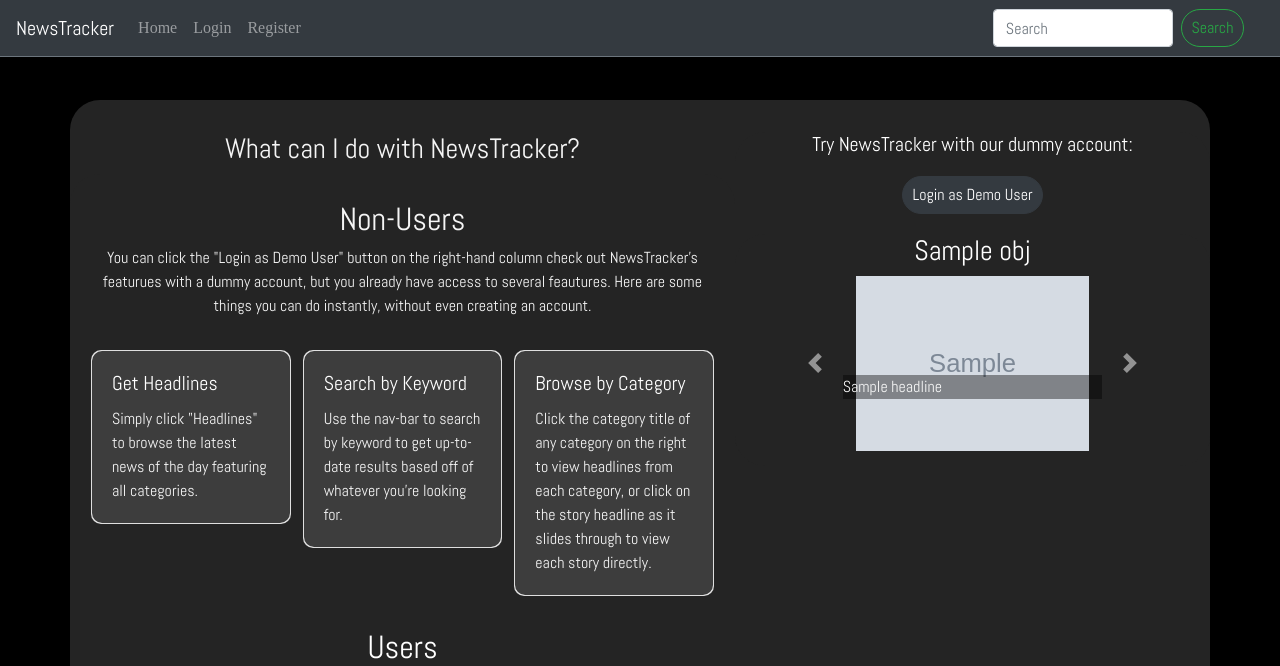
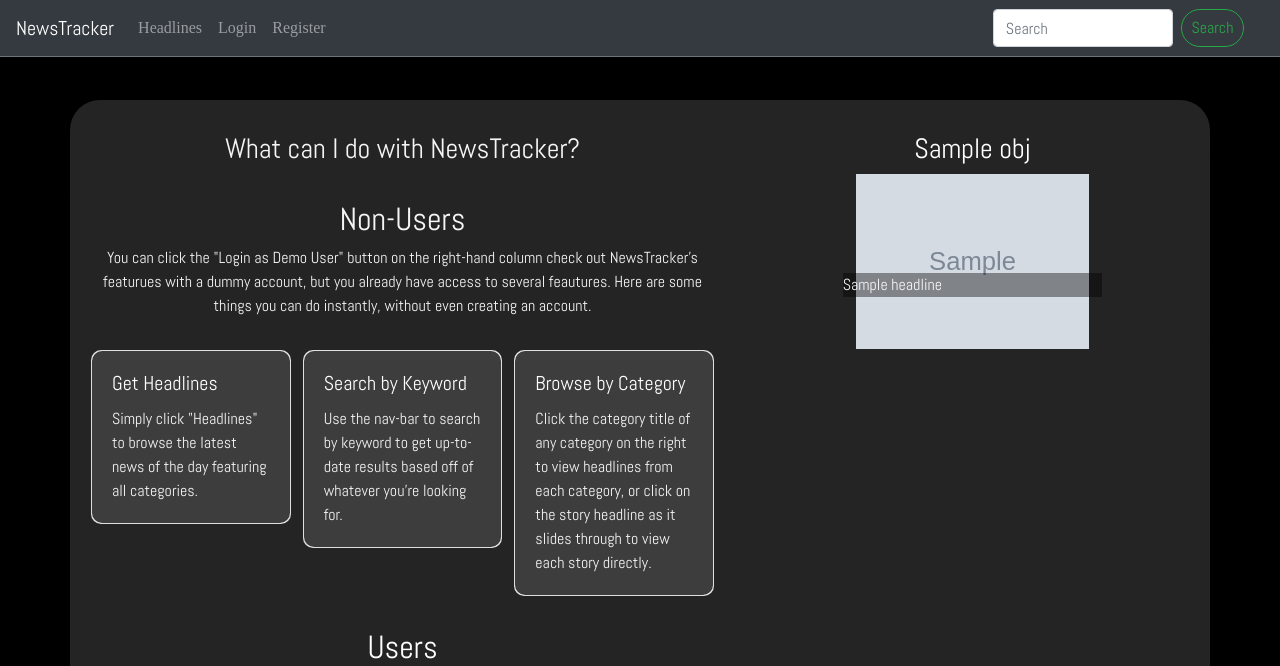
Before and after one commit to samuelhatcliff/newstracker, a Flask app: template templates/homepage.html in a window 1280 px wide. Shown: the top 666 px of the page. Run offline with Flask 2, Linux system fonts and the light colour scheme; the template is opened without the code that fills it: most values are stand-ins (such as "Sample title", 1, 10 or a date in 2020); grey boxes marked "Sample" are stand-in pictures; parts of the project's set-up code (start-up, migrations or seed data) failed here and were passed over; some libraries are stand-ins or nearby versions.

Commit message:
fixed demo user bug so that button doesn't show up if user is already logged in

```diff
--- a/app.py
+++ b/app.py
@@ -51,17 +51,19 @@ db.create_all()
 
 
 # Todo:
-# fix slideshow problem (as a temp fix remove arrows)
-# write parallel requests or loading progress bar
+
 # Redeploy!
 # Figure out how to associate default query search with user. start by figuring out if migrations are neccessary. look up many to one relationships in sqlalchemy. saved_queries is a many to many relationship, but should be accessible as many to 1 with a simple foreign key. use user.filter to get foreign key
 # implement saved queries (quick queries feauture)
+# re-write polarity ordering
 # change TestQ to "Query"
 # change "QueriedStories" to "ReturnedStories" or "Call Results" or "Query Results"
 # Redeploy!
+# apply multithreading for category api calls on homepage
 # add security
 # add error handling, testing
 # Redeploy!
+# more permanent fix for slideshows
 # re-write aync sa functions as saving to the appropriate sqlalchemy obj in user.queried_stories, instead of dictionary. this will involve creating a new column "text" column and possibly a db migration
 
 
@@ -89,8 +91,12 @@ def do_login(user):
     session[CURR_USER_KEY] = user.id
 
 
-def do_logout():
+def do_logout(user):
     """Logout user."""
+    if user.queried_stories:
+        for story in user.queried_stories:
+            db.session.delete(story)
+            db.session.commit()
     if CURR_USER_KEY in session:
         del session[CURR_USER_KEY]
 
@@ -111,28 +117,28 @@ def slideshow():
         obj['name'] = cat.capitalize()
         data.append(obj)
 
-    return render_template('/homepage.html', data=data)
+    return render_template('/homepage.html', data=data, no_user=True)
 
 
 @app.route('/headlines', methods=['GET', 'POST'])
 def home_page():
-    if CURR_USER_KEY in session:
-        user = User.query.get(g.user.id)
-        if not user.queried_stories:
-            """Generic Headlines with user logged in"""
-            # if user does not have queried_stories, user hasn't arrived at route through search.
-            # therefore, we want to make an api call requesting general headlines
-            results = api_call(None)
-            return render_template('/show_stories.html', results=results)
+    # For Development to Limit API Requests:
+    # if CURR_USER_KEY in session:
+    #     user = User.query.get(g.user.id)
+    #     if not user.queried_stories:
+    #         """Generic Headlines with user logged in"""
+    #         # if user does not have queried_stories, user hasn't arrived at route through search.
+    #         # therefore, we want to make an api call requesting general headlines
+    #         results = api_call(None)
+    #         return render_template('/show_stories.html', results=results)
 
-        """Search Results From User"""
-        # this is just for development. get rid of this as well as if not user.queried stories statement
-        results = user.queried_stories
-        return render_template('/show_stories.html', results=results)
-    else:
-        """Generic Headlines without user logged in"""
-        results = api_call(None)
-        return render_template('/show_stories.html', results=results)
+    #     """Search Results From User"""
+    #     results = user.queried_stories
+    #     return render_template('/show_stories.html', results=results)
+    # else:
+    #     """Generic Headlines without user logged in"""
+    results = api_call(None)
+    return render_template('/show_stories.html', results=results)
 
 
 @app.route(f'/headlines/<category>')
@@ -319,7 +325,8 @@ def login_demo_user():
 def logout():
     """Handle logout of user."""
     flash(f"You have successfully logged out.", "primary")
-    do_logout()
+    user = User.query.get(g.user.id)
+    do_logout(user)
     return redirect("/")
 
 
--- a/sent_analysis.py
+++ b/sent_analysis.py
@@ -6,11 +6,6 @@ import re
 from nltk.sentiment.vader import SentimentIntensityAnalyzer as SIA
 from nltk.corpus import stopwords
 from newspaper import Article
-# import os
-# import time
-# import asyncio
-# import aiohttp
-# import newspaper
 from multiprocessing.dummy import Pool as ThreadPool
 
 
--- a/static/app.css
+++ b/static/app.css
@@ -308,6 +308,7 @@ h3 a{
     color: #a3a3a3;
 }
 
+
 @media only screen and (max-width: 768px) {
     #slideshows{
         padding-top: 1rem;
--- a/templates/base.html
+++ b/templates/base.html
@@ -35,7 +35,7 @@
         <a class="nav-item nav-link" href="/search">Detailed Search</a>
         <a class="nav-item nav-link" href="/logout">Logout</a>
         {% else %}
-        <a class="nav-item nav-link" href="/">Home</a>
+        <a class="nav-item nav-link" href="/headlines">Headlines</a>
         <a class="nav-item nav-link" href="/login">Login</a>
         <a class="nav-item nav-link" href="/register">Register</a>
         {% endif %}
--- a/templates/homepage.html
+++ b/templates/homepage.html
@@ -121,6 +121,7 @@
     <div id="slideshows" class="col-md-5 col-sm">
       <div class="container" id="slide-counter">
         <div class="row" style="justify-content: center;">
+          {% if no_user%}
           <div class="demo-user">
             <label for="demo">
               <h5 class="card-title">Try NewsTracker with our dummy account:</h5>
@@ -129,6 +130,7 @@
               <input type="submit" value="Login as Demo User" id="demo" class="btn btn-dark btn-md badge-pill">
             </form>
           </div>
+          {% endif %}
           {%for obj in data%}
           <div class="container">
             <h3 class="form display-5 text-center"><a href="/headlines/{{obj.name}}" class="category">{{obj.name}}</a>
@@ -144,7 +146,7 @@
                   <!-- https://getbootstrap.com/docs/4.0/components/carousel/ -->
                   <div class="carousel-inner">
                     <div class="carousel-item active" data-interval="3500">
-                      <img class="d-block w-100" src="{{obj.top_story.image}}" alt="First slide" ;>
+                      <img class="slide d-block w-100" src="{{obj.top_story.image}}" alt="First slide" ;>
                       <div class="carousel-caption d-md-block">
                         <span class="caption">{{obj.top_story.headline}}</span>
                       </div>
@@ -160,14 +162,14 @@
                     </div>
                     {%endfor%}
                   </div>
-                  <a class="carousel-control-prev" role="button" data-slide="prev">
+                  <!-- <a class="carousel-control-prev" role="button" data-slide="prev">
                     <span class="carousel-control-prev-icon" aria-hidden="true"></span>
                     <span class="sr-only">Previous</span>
                   </a>
                   <a class="carousel-control-next" role="button" data-slide="next">
                     <span class="carousel-control-next-icon" aria-hidden="true"></span>
                     <span class="sr-only">Next</span>
-                  </a>
+                  </a> -->
                 </div>
               </div>
             </div>
```
